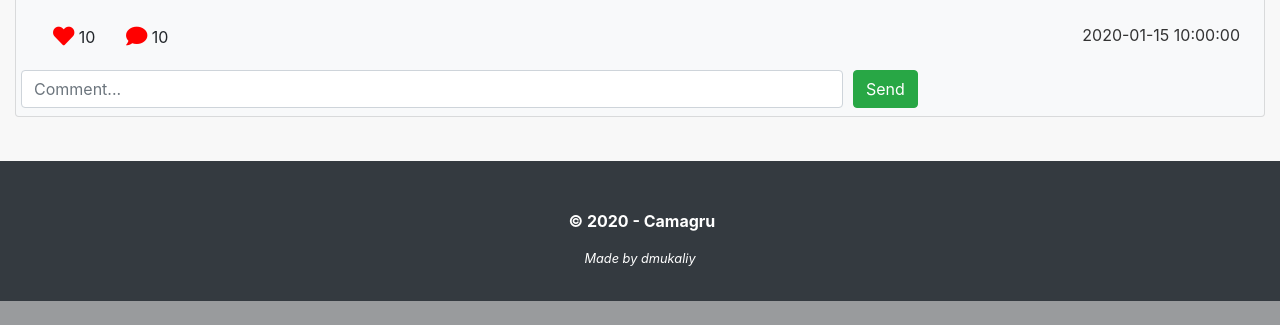
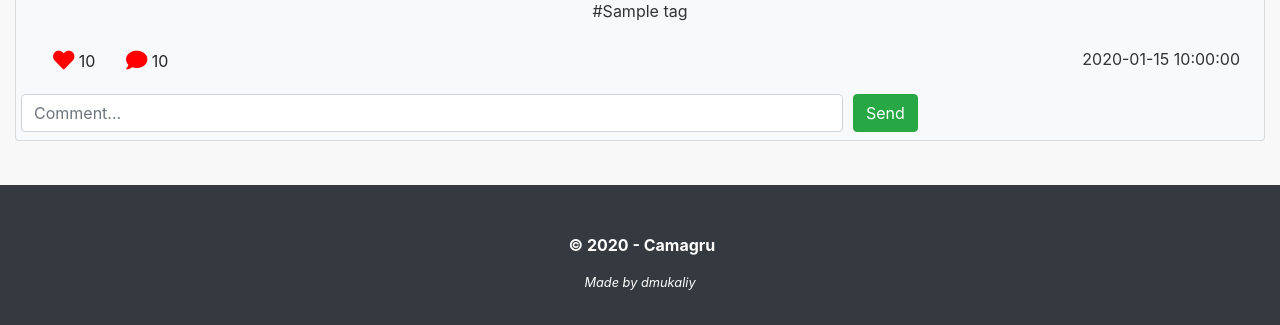
Before and after one commit to DianaMukaliyeva/camagru, a PHP site: template views/images/gallery.php in a window 1280 px wide. Shown: the part 1078-1403 px from the top of the page. Before the commit the page ends 1379 px from the top, so only its background shows below. Run offline with PHP 8.4, Linux system fonts and the light colour scheme; the template is opened without the code that fills it: most values are stand-ins (such as "Sample title", 1, 10 or a date in 2020); some libraries are stand-ins or nearby versions.

Commit message:
refactor: Show tags under each image in gallery

```diff
--- a/controllers/ImagesController.php
+++ b/controllers/ImagesController.php
@@ -82,6 +82,7 @@ class ImagesController extends Controller {
         $user = isset($_SESSION[APPNAME]['user']) ? $_SESSION[APPNAME]['user'] : null;
         $images = json_decode($_POST['images'], true);
         foreach ($images as $key => $image) {
+            $images[$key]['tags'] = $this->imageModel->getTagsbyImageId($image['id']);
             $images[$key]['comments'] = $this->imageModel->getComments($image['id']);
             $images[$key]['comments_amount'] = $this->imageModel->getNumberOfComments($image['id']);
             $images[$key]['user_login'] = $this->userModel->getLoginById($image['user_id']);
--- a/views/images/gallery.php
+++ b/views/images/gallery.php
@@ -14,6 +14,11 @@
                     <a class="text-decoration-none" href="#" onclick="openModal(<?= $image['id'] ?>)">
                         <img src="<?= URLROOT . '/' . $image['image_path'] ?>" class="img-fluid card-img-top" alt="<?= isset($image['title']) ? $image['title'] : 'no title' ?>">
                     </a>
+                    <div class="text-center">
+                        <?php foreach ($image['tags'] as $key => $tag) : ?>
+                            #<?= $tag['tag'] ?>
+                        <?php endforeach; ?>
+                    </div>
                 </div>
                 <div class="card-body px-sm-4 px-2">
                     <button name="like" data-image-id="<?= $image['id'] ?>" id="like_button_<?= $image['id'] ?>" class="btn py-0 shadow-none"><i class="fas fa-heart icon-7x fa-lg <?= $image['user_liked'] ? 'my_like' : '' ?>"></i><span> <?= $image['likes_amount'] ?></span></button>
```
